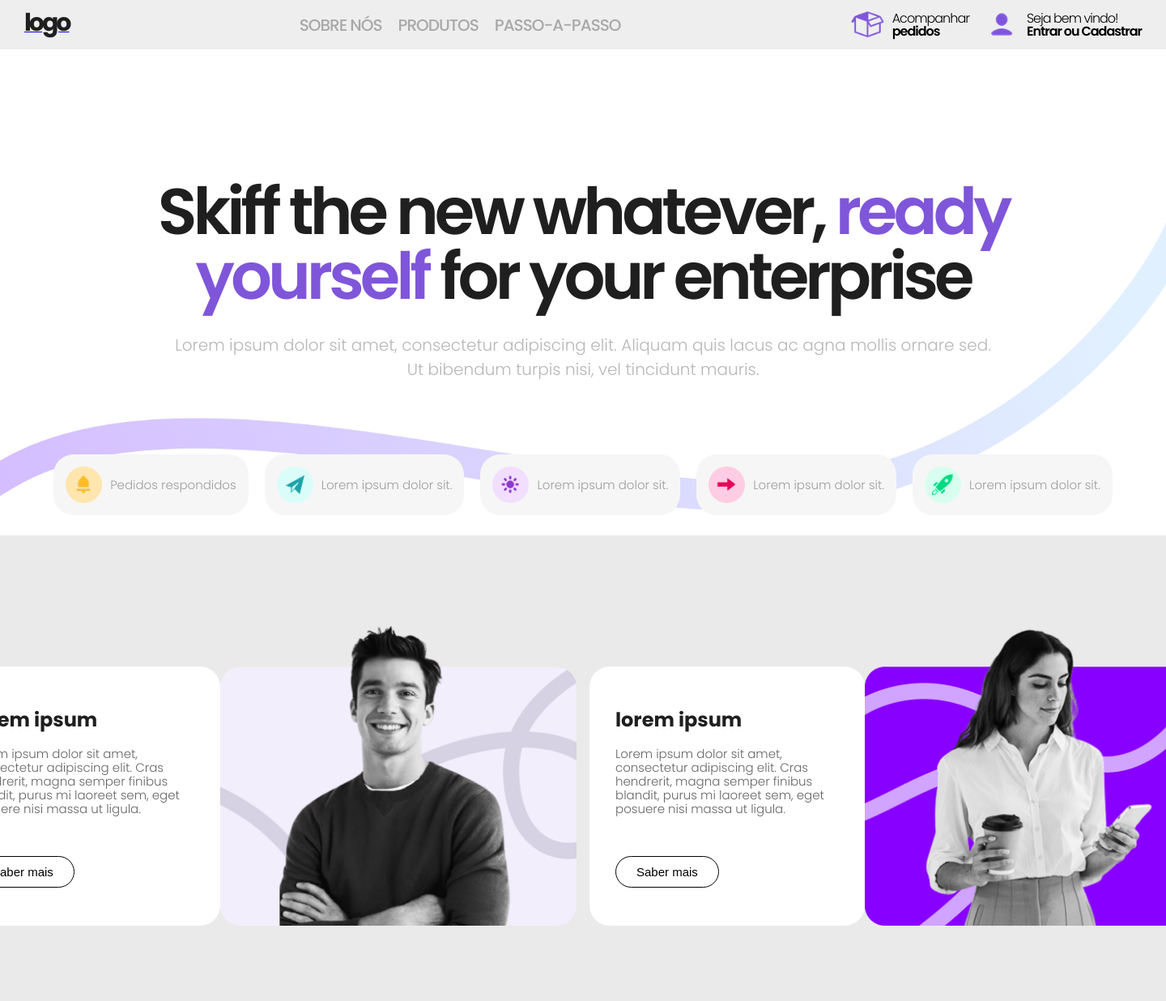
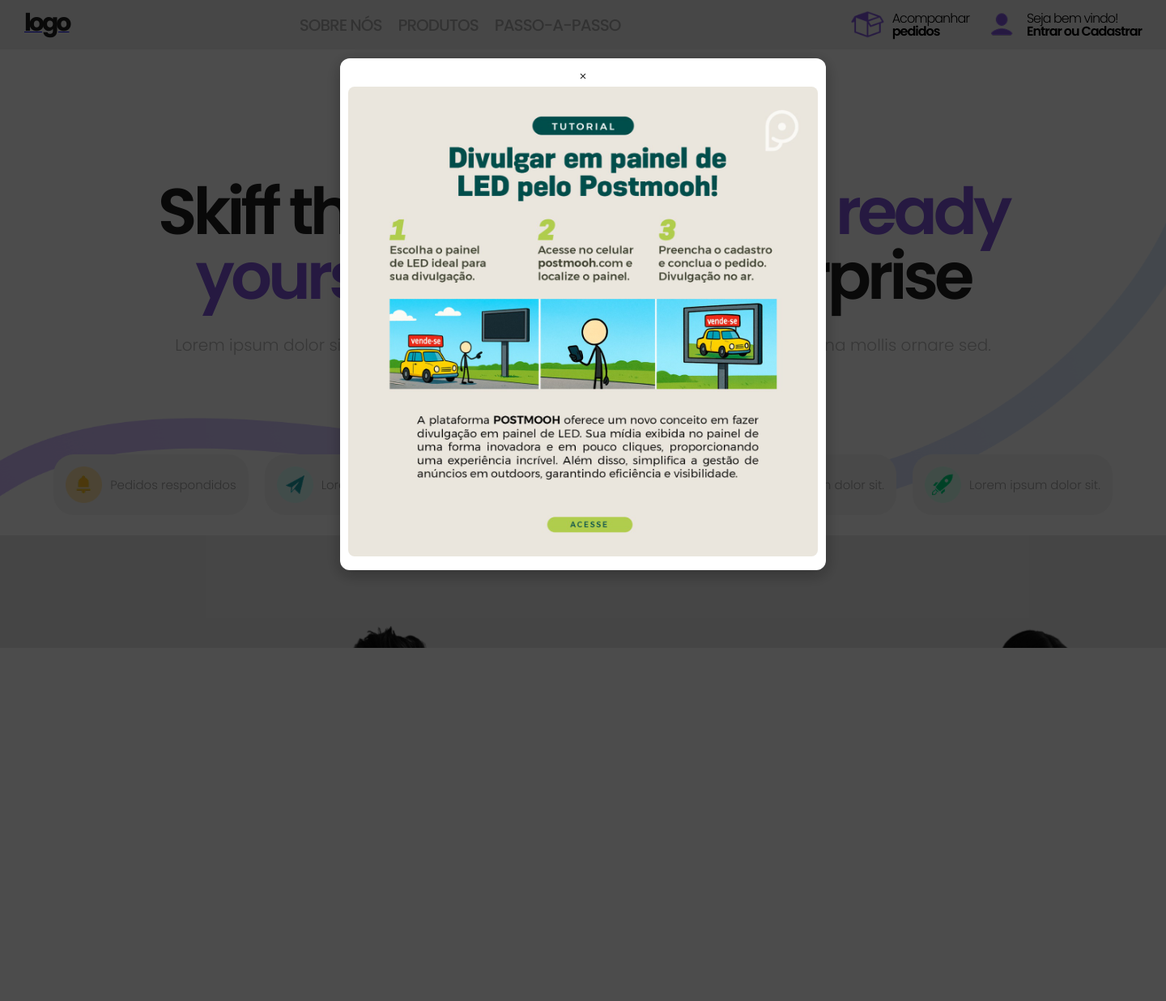
Before and after one commit to senagab/LED-advertising-company, a PHP site: page / in a window 1440 px wide; the page is wider, and only the part inside the window is pictured. Shown: the top 1236 px of that part at 81% size. After the commit the page ends 800 px from the top of that part, so only its background shows below. Run offline with PHP 8.4, Linux system fonts and the light colour scheme.

Commit message:
feat: modal

```diff
--- a/index.html
+++ b/index.html
@@ -11,6 +11,17 @@
     <link rel="stylesheet" href="https://cdn.jsdelivr.net/npm/bootstrap@5.3.2/dist/css/bootstrap-grid.min.css">
 </head>
 <body>
+
+    <!-- MODAL -->
+
+    <!-- Modal -->
+    <div id="tutorialModal" class="modal">
+        <div class="modal-content">
+            <span class="close">&times;</span>
+            <img src="tutorial.jpeg" alt="Tutorial Postmooh" />
+        </div>
+    </div>
+
 
     <!-- HEADER -->
 
@@ -436,7 +447,33 @@
     </footer>
 
 <script>
-  // Função para alternar a ordem
+
+    // MODAL
+    document.addEventListener("DOMContentLoaded", function () {
+        const modal = document.getElementById("tutorialModal");
+        const closeBtn = document.querySelector(".close");
+
+        // Check if modal was already shown
+        if (!localStorage.getItem("tutorialShown")) {
+            modal.style.display = "block"; // Show modal
+            localStorage.setItem("tutorialShown", "true"); // Mark as shown
+        }
+
+        // Close modal on X click
+        closeBtn.onclick = function () {
+            modal.style.display = "none";
+        };
+
+        // Close modal on outside click
+        window.onclick = function (event) {
+            if (event.target === modal) {
+            modal.style.display = "none";
+            }
+        };
+    });
+
+
+    // Função para alternar a ordem
     function reorderCards(e) {
         const cardContainers = document.querySelectorAll('.card-container');
 
--- a/src/style.css
+++ b/src/style.css
@@ -21,6 +21,52 @@
     color: inherit;
     cursor: pointer;
 }
+
+/*
+    MODAL
+*/
+
+/* Modal Background */
+.modal {
+    display: none; /* Hidden by default */
+    position: fixed;
+    z-index: 9999;
+    left: 0;
+    top: 0;
+    width: 100%;
+    height: 100%;
+    overflow: auto;
+    background: rgba(0, 0, 0, 0.7);
+}
+
+/* Modal Content */
+.modal-content {
+    background: #fff;
+    margin: 5% auto;
+    padding: 10px;
+    border-radius: 12px;
+    width: 80%;
+    max-width: 600px;
+    text-align: center;
+    box-shadow: 0 5px 20px rgba(0,0,0,0.3);
+}
+
+/* Image */
+.modal-content img {
+    width: 100%;
+    height: auto;
+    border-radius: 8px;
+}
+
+/* Close Button */
+/* .close {
+  color: #333;
+  float: right;
+  font-size: 28px;
+  font-weight: bold;
+  cursor: pointer;
+} */
+
 
 /*
     HEADER SECTION
```
Also changed, not shown: tutorial.jpeg (added).
